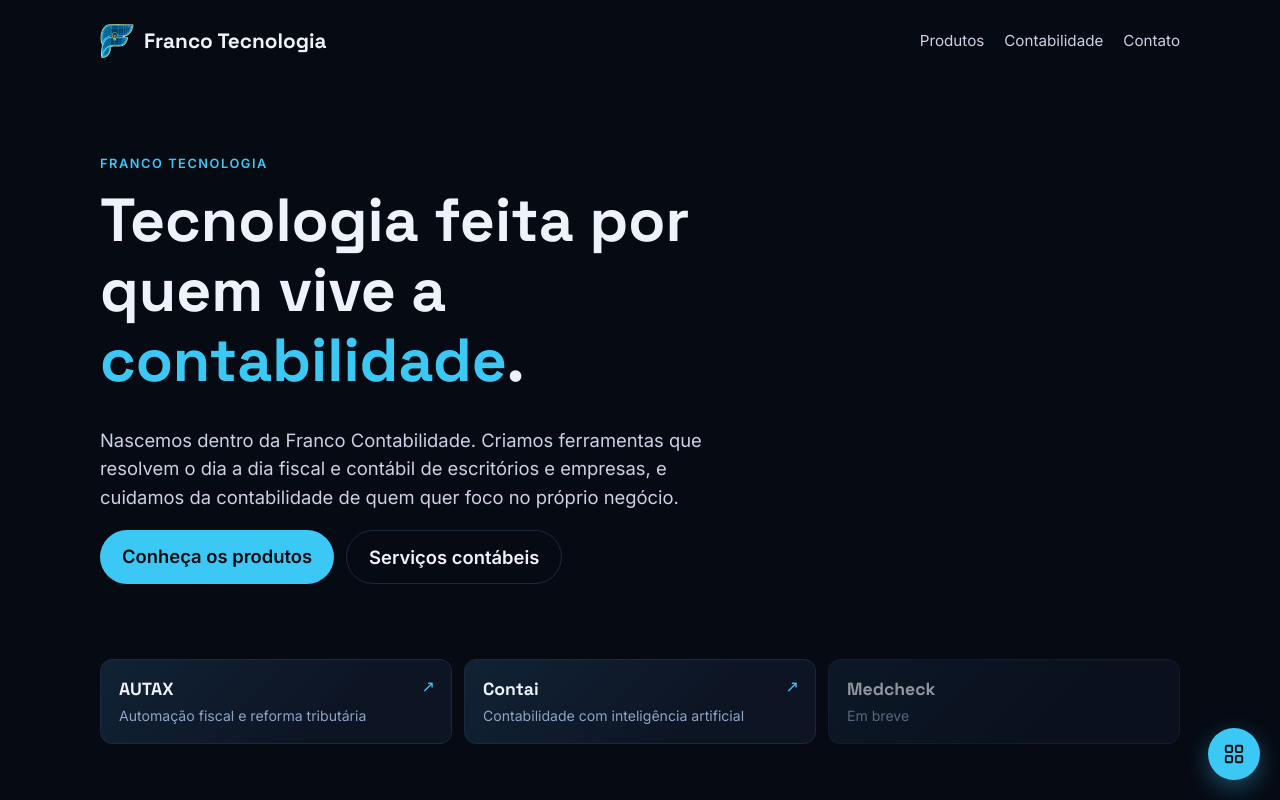
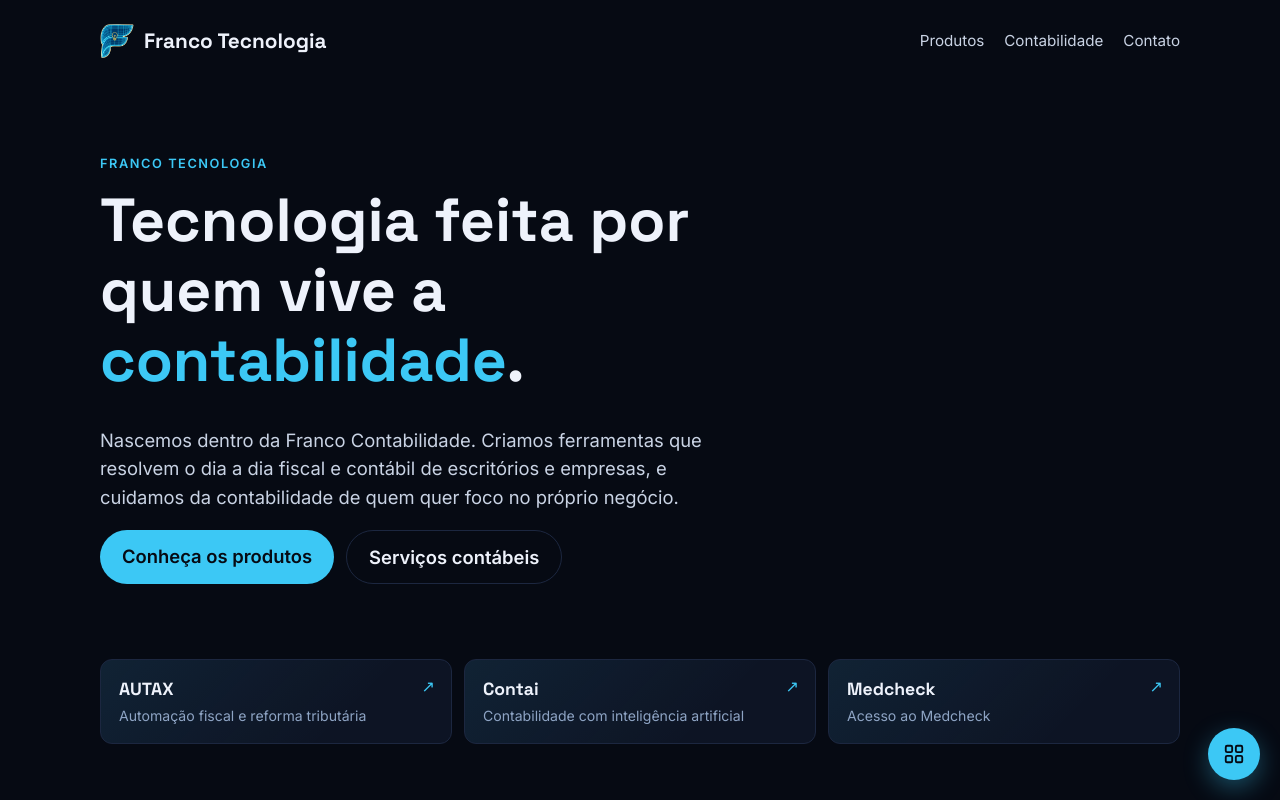
Before and after one commit to ffqmt/FrancoOS, a Next.js app: page / in a window 1280 px wide. Shown: the top 800 px of the page. Built offline with nearby package versions, Linux system fonts and the light colour scheme.

Commit message:
Site: link do Medcheck
Co-Authored-By: Claude Opus 5.5 (1M context) <noreply@anthropic.com>
Claude-Session: https://claude.ai/code/session_01JZDZd9BMjBsjvo5i8oJCi4

```diff
--- a/app/page.tsx
+++ b/app/page.tsx
@@ -5,7 +5,7 @@ const ADMIN_URL = "https://admin.francotech.com.br";
 const ferramentas = [
   { nome: "AUTAX", texto: "Automação fiscal e reforma tributária", link: "https://autax.app.br" },
   { nome: "Contai", texto: "Contabilidade com inteligência artificial", link: "https://contai.app.br" },
-  { nome: "Medcheck", texto: "Acesso ao Medcheck", link: "" },
+  { nome: "Medcheck", texto: "Acesso ao Medcheck", link: "https://medcheck.francotech.com.br" },
 ];
 
 const produtos = [
```
